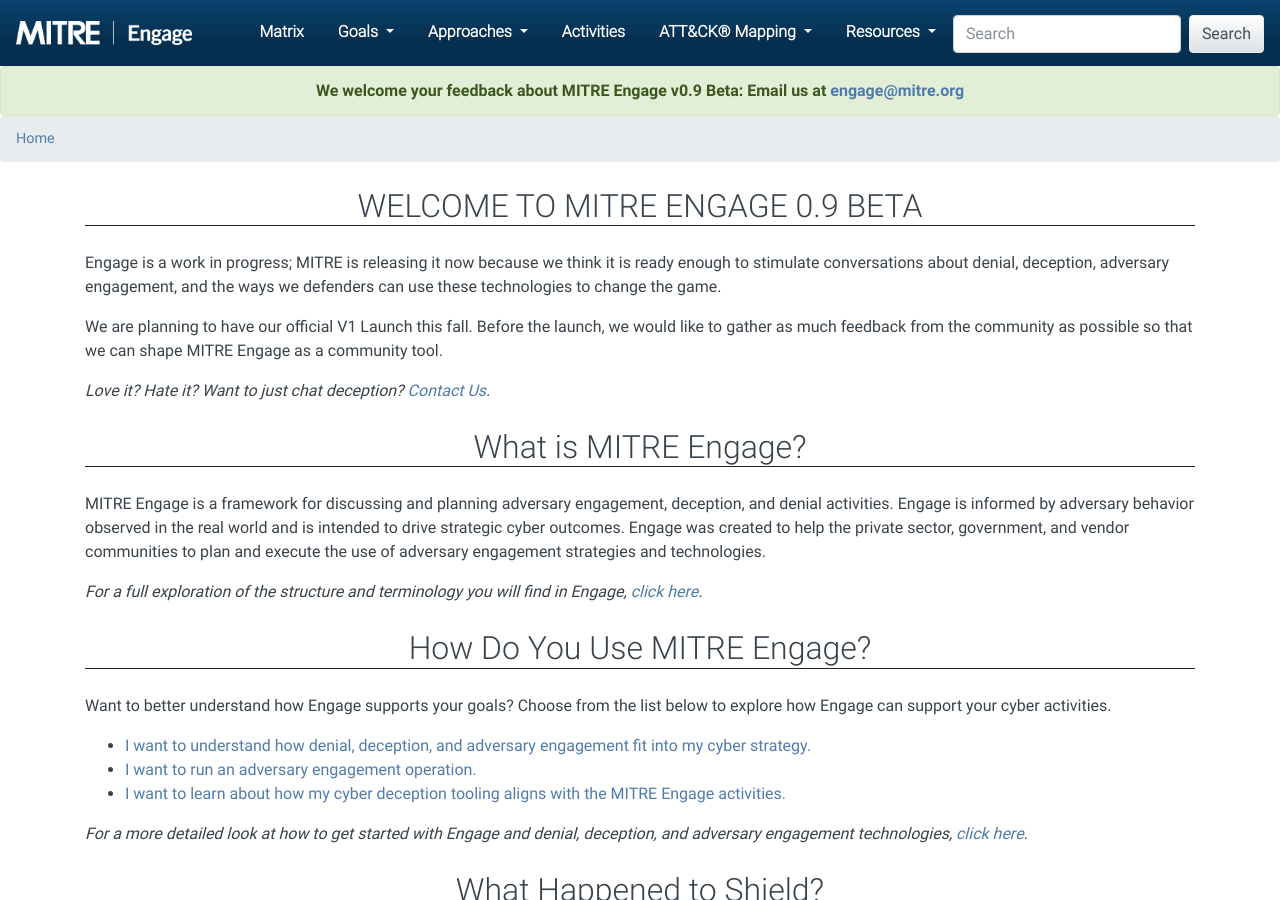
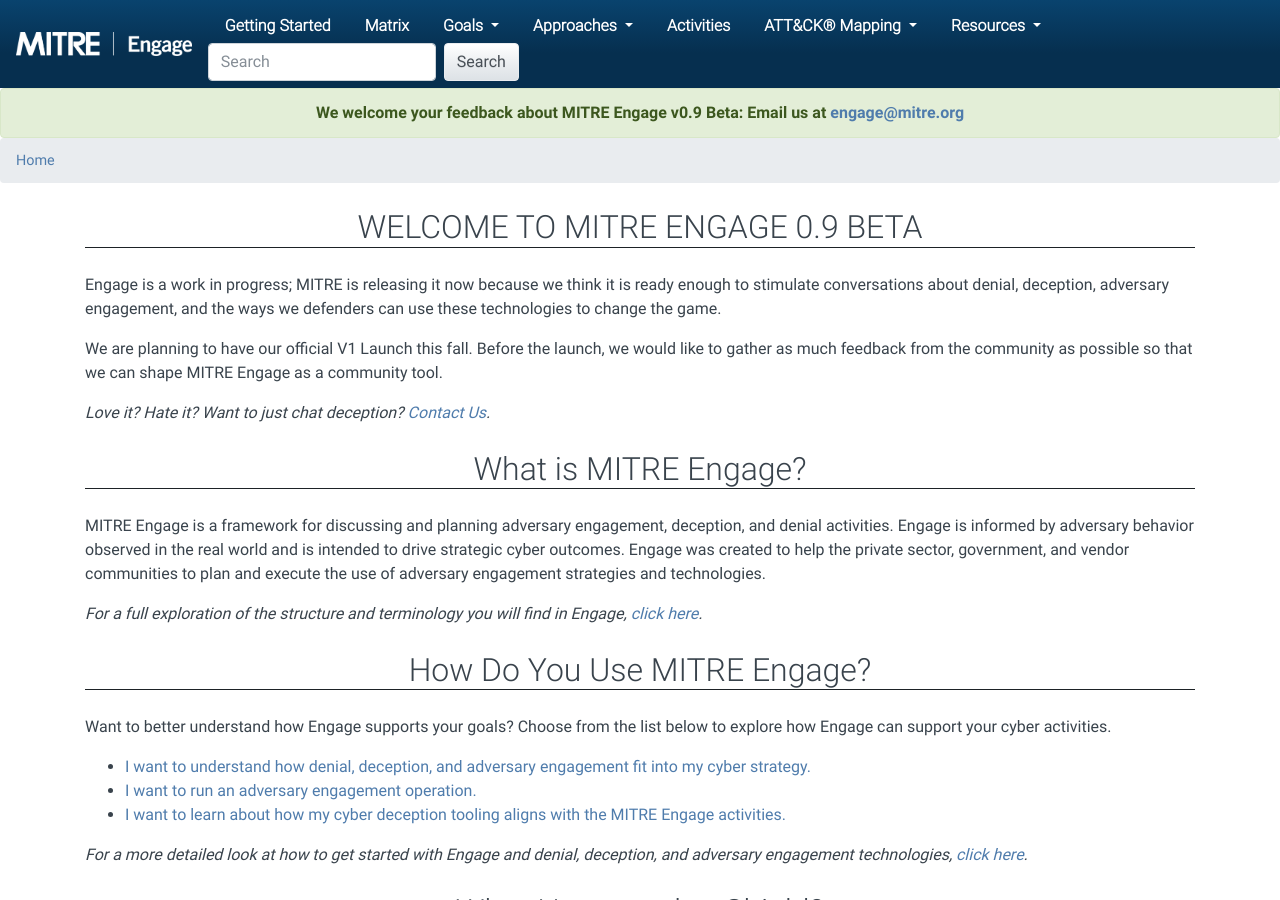
Before and after one commit to mitre/engage, a Jekyll site: the page built from index.md, in a window 1280 px wide and 900 px high. Built offline with Jekyll 4.4.1, drawn with Linux system fonts in a browser that asks for light colours; comment, search, counter and statistics services are not loaded.

Commit message:
Move Getting Started out of Resources and next to Matrix on navbar (#10)

```diff
--- a/_includes/nav.html
+++ b/_includes/nav.html
@@ -8,6 +8,11 @@
                 <a class='navbar-brand' href='{{ site.baseurl }}/'><img src="{{ site.baseurl }}/assets/img/engage_logo_white.png" class="engage-logo"></a>
                 <div class='collapse navbar-collapse' id='navbarCollapse'>
                     <ul class='nav nav-tabs ml-auto'>
+                        <li class="nav-item">
+                            <a href="{{ site.baseurl }}/resources/getting-started" class="nav-link">
+                                <b>Getting Started</b>
+                            </a>
+                        </li>
                         <li class="nav-item"><a href="{{ site.baseurl }}/matrix/"  class="nav-link" ><b>Matrix</b></a></li>
                                                         <li class="nav-item dropdown">
                             <a class="nav-link dropdown-toggle" id="navbarDropdown" role="button"
@@ -78,7 +83,6 @@
                                 <b>Resources</b>
                             </a>
                             <div class="dropdown-menu bg-primary" aria-labelledby="navbarDropdown">
-                                <a class="dropdown-item" href="{{ site.baseurl }}/resources/getting-started">Getting Started</a>
                                 <a class="dropdown-item" href="{{ site.baseurl }}/resources/shield">Moving from Shield to Engage</a>
                                 <a class="dropdown-item" href="{{ site.baseurl }}/resources/faq">FAQ</a>
                                 <a class="dropdown-item" href="{{ site.baseurl }}/resources/related-projects">Related Projects</a>
```
